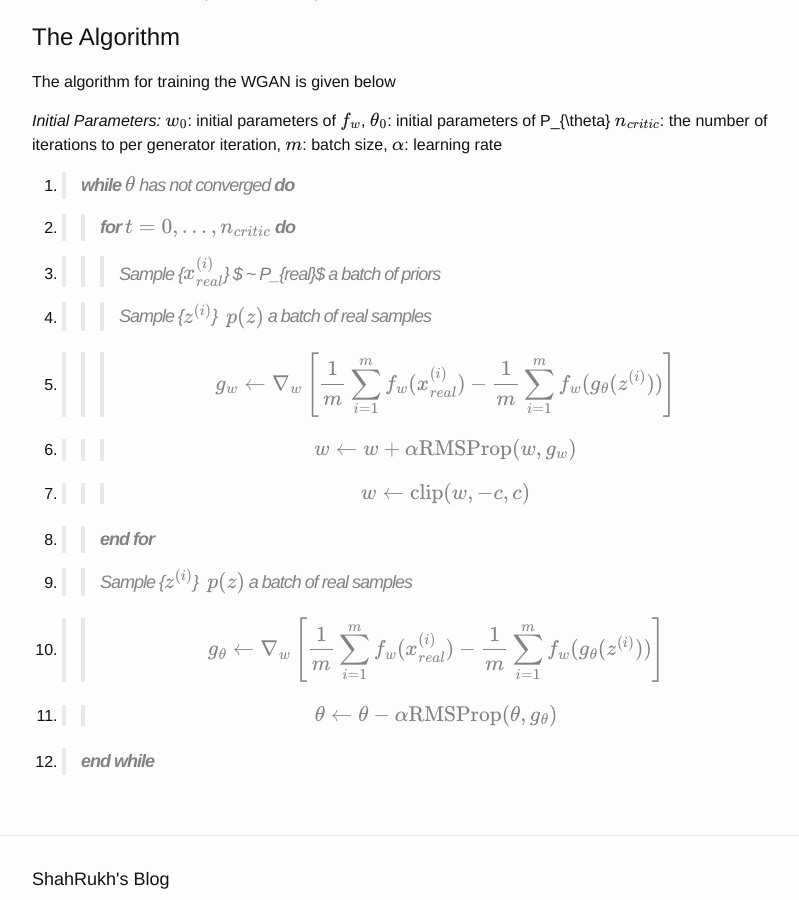
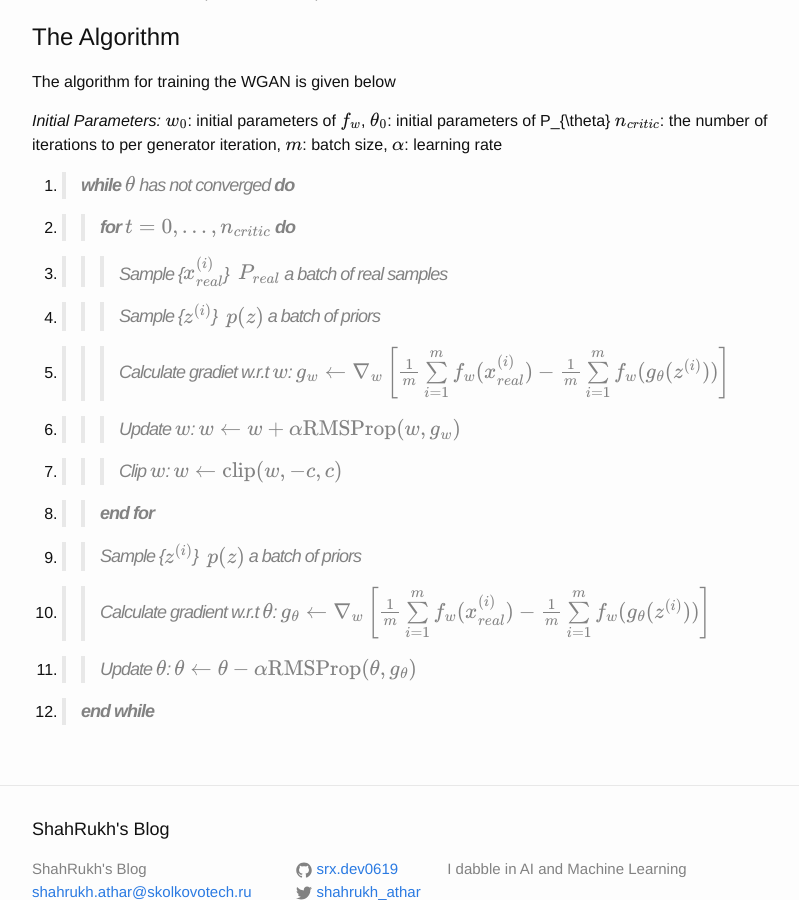
Before and after one commit to shahrukhathar/shahrukhathar.github.io, a Jekyll site: the page built from _posts/2017-03-04-Wasserstein-GANs.markdown, in a window 1280 px wide and 900 px high, scrolled down 639 px. Shown: the whole window, without its empty margins (238-1037 px from the left). Built offline with Jekyll 4.4.1, drawn with Linux system fonts in a browser that asks for light colours; formulas are drawn with MathJax 3.

Commit message:
UpdatedGAN

```diff
--- a/_posts/2017-03-04-Wasserstein-GANs.markdown
+++ b/_posts/2017-03-04-Wasserstein-GANs.markdown
@@ -35,13 +35,13 @@
 $$n_{critic}$$: the number of iterations to per generator iteration, $$m$$: batch size, $$\alpha$$: learning rate
  1. > **while** $$\theta$$ has not converged **do**
  2. > > **for** $$t = 0, \dots, n_{critic}$$ **do**
- 3. > > > Sample {$$x_{real}^{(i)}$$} $ ~ P_{real}$ a batch of priors
- 4. > > > Sample {$$z^{(i)}$$} $$ ~ p(z)$$ a batch of real samples
- 5. > > > $$ g_{w} \leftarrow \nabla_{w} \left[\frac{1}{m}\sum\limits_{i = 1}^{m}f_{w}(x_{real}^{(i)}) - \frac{1}{m}\sum\limits_{i = 1}^{m}f_{w}(g_{\theta}(z^{(i)}))\right]$$
- 6. > > > $$w \leftarrow w + \alpha \text{RMSProp}(w, g_{w})$$
- 7. > > > $$w \leftarrow \text{clip}(w, -c, c) $$
+ 3. > > > Sample {$$x_{real}^{(i)}$$} $$ ~ P_{real}$$ a batch of real samples
+ 4. > > > Sample {$$z^{(i)}$$} $$ ~ p(z)$$ a batch of priors
+ 5. > > > Calculate gradiet w.r.t $$w$$: $$ g_{w} \leftarrow \nabla_{w} \left[\frac{1}{m}\sum\limits_{i = 1}^{m}f_{w}(x_{real}^{(i)}) - \frac{1}{m}\sum\limits_{i = 1}^{m}f_{w}(g_{\theta}(z^{(i)}))\right]$$
+ 6. > > > Update $$w$$: $$w \leftarrow w + \alpha \text{RMSProp}(w, g_{w})$$
+ 7. > > > Clip $$w$$: $$w \leftarrow \text{clip}(w, -c, c) $$
  8. > > **end for**
- 9. > > Sample {$$z^{(i)}$$} $$ ~ p(z)$$ a batch of real samples
- 10. > > $$ g_{\theta} \leftarrow \nabla_{w} \left[\frac{1}{m}\sum\limits_{i = 1}^{m}f_{w}(x_{real}^{(i)}) - \frac{1}{m}\sum\limits_{i = 1}^{m}f_{w}(g_{\theta}(z^{(i)}))\right]$$
- 11. > > $$\theta \leftarrow \theta - \alpha \text{RMSProp}(\theta, g_{\theta})$$
+ 9. > > Sample {$$z^{(i)}$$} $$ ~ p(z)$$ a batch of priors
+ 10. > > Calculate gradient w.r.t $$\theta$$: $$ g_{\theta} \leftarrow \nabla_{w} \left[\frac{1}{m}\sum\limits_{i = 1}^{m}f_{w}(x_{real}^{(i)}) - \frac{1}{m}\sum\limits_{i = 1}^{m}f_{w}(g_{\theta}(z^{(i)}))\right]$$
+ 11. > > Update $$\theta$$: $$\theta \leftarrow \theta - \alpha \text{RMSProp}(\theta, g_{\theta})$$
  12. > **end while**
```
